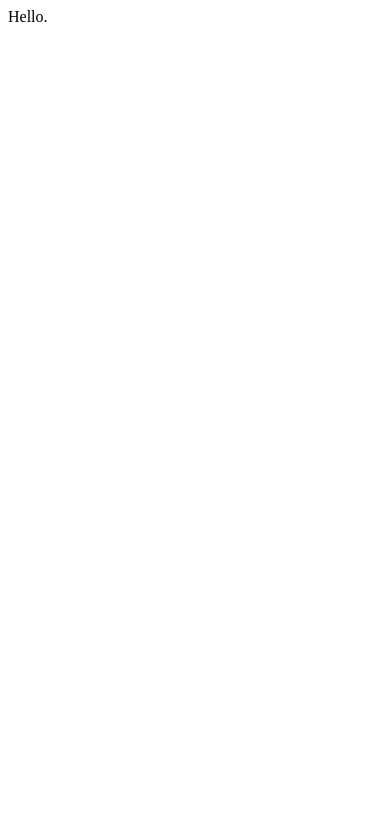
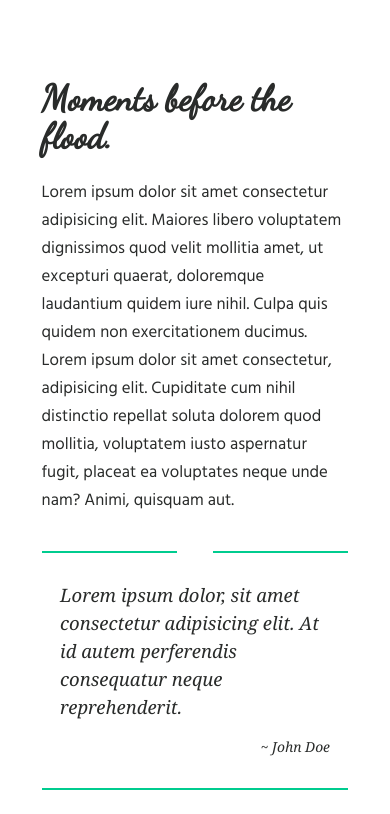
Before and after one commit to tomclaessens/tomclaessens.github.io, a plain HTML site: page index.html in a window 390 px wide. Shown: the top 814 px of the page. Drawn offline with nearby package versions, Linux system fonts and the light colour scheme.

Commit message:
moments before the flood.

```diff
--- a/index.html
+++ b/index.html
@@ -1 +1,151 @@
-Hello.
+<html lang="en">
+<head>
+	<meta charset="UTF-8">
+	<meta name="viewport" content="width=device-width, initial-scale=1.0">
+	<title>Hello.</title>
+	<script src="https://unpkg.com/ionicons@5.1.2/dist/ionicons.js"></script>
+	<link href="https://fonts.googleapis.com/css2?family=Dancing+Script&family=Hind&display=swap" rel="stylesheet">
+	<style>
+	body {
+		background-color: #fff;
+		color: #292b2a;
+		font-family: 'Hind', sans-serif;
+		font-size: 1.05rem;
+		line-height: 1.75rem;
+	}
+	p {
+		margin-bottom: 2.25rem;
+	}
+
+	h1, h2, h3 {
+		font-family: 'Dancing Script', cursive;
+	}
+
+	h1 {
+		font-size: 2.25rem;
+		line-height: 2.35rem;
+	}
+
+	.container {
+		max-width: 1030px;
+		padding: 0 6rem 3rem;
+		margin: 5rem auto 2rem;
+	}
+
+	blockquote {
+		border-left: 3px solid #00cc8f;
+		font-family: Georgia, 'Times New Roman', Times, serif;
+		font-style: italic;
+		margin: 0 0 2rem 0;
+		padding: 1em 2em;
+		position: relative;
+		transition: 0.2s border ease-in-out;
+		z-index: 0;
+	}
+	blockquote:before {
+		content: "";
+		position: absolute;
+		top: 50%;
+		left: -4px;
+		height: 2em;
+		background-color: #fff;
+		width: 5px;
+		margin-top: -1em;
+	}
+	blockquote:after {
+		content: "\f3fb";
+		font-size: 1.65rem;
+		position: absolute;
+		top: 50%;
+		left: -0.5em;
+		color: #00CC8F;
+		font-family: "Ionicons";
+		font-style: normal;
+		line-height: 1em;
+		text-align: center;
+		text-indent: -2px;
+		width: 1em;
+		margin-top: -0.5em;
+		transition: 0.2s all ease-in-out, 0.4s transform ease-in-out;
+	}
+
+	blockquote:active:after {
+		transform: rotateY(360deg);
+	}
+
+	blockquote cite {
+		display: block;
+		font-size: 0.75em;
+		line-height: 1.8em;
+		margin-top: 1em;
+	}
+
+	@media (max-width: 980px) {
+		.container {
+			max-width: 720px;
+			padding: 0 3em 3em;
+		}
+
+		blockquote {
+			font-size: 1.1em;
+			margin: 1.1em -2em;
+		}
+	}
+
+	@media (max-width: 767px) {
+		.container {
+			padding: 0 2em 3em;
+		}
+
+		blockquote {
+			border-top: 2px solid #00CC8F;
+			border-bottom: 2px solid #00CC8F;
+			border-left: none;
+			margin: 1.5em 0;
+			padding: 1.5em 1em;
+		}
+		blockquote:before {
+			left: 50%;
+			top: 0;
+			height: 4px;
+			margin-top: -3px;
+			margin-left: -1em;
+			width: 2em;
+		}
+		blockquote:after {
+			font-size: 1.5rem;
+			left: 50%;
+			top: 0;
+			margin-top: -0.5em;
+			margin-left: -0.5em;
+		}
+		blockquote cite {
+			text-align: right;
+		}
+	}
+	</style>
+</head>
+<body>
+	<div class="container">
+		<h1>Moments before the flood.</h1>
+		<p>
+			Lorem ipsum dolor sit amet consectetur adipisicing elit. Maiores libero voluptatem dignissimos quod velit mollitia amet, ut excepturi quaerat, doloremque laudantium quidem iure nihil. Culpa quis quidem non exercitationem ducimus.
+			Lorem ipsum dolor sit amet consectetur, adipisicing elit. Cupiditate cum nihil distinctio repellat soluta dolorem quod mollitia, voluptatem iusto aspernatur fugit, placeat ea voluptates neque unde nam? Animi, quisquam aut.
+		</p>
+		<blockquote class="">
+			Lorem ipsum dolor, sit amet consectetur adipisicing elit. At id autem perferendis consequatur neque reprehenderit.
+			<cite>~ John Doe</cite>
+		</blockquote>
+		<p>
+			Lorem ipsum dolor sit amet consectetur adipisicing elit. Maiores libero voluptatem dignissimos quod velit mollitia amet, ut excepturi quaerat, doloremque laudantium quidem iure nihil. Culpa quis quidem non exercitationem ducimus.
+			Lorem ipsum dolor sit amet consectetur, adipisicing elit. Cupiditate cum nihil distinctio repellat soluta dolorem quod mollitia, voluptatem iusto aspernatur fugit, placeat ea voluptates neque unde nam? Animi, quisquam aut.
+			Lorem ipsum dolor sit amet consectetur adipisicing elit. Explicabo facere optio beatae, quidem eum, corporis totam saepe provident quia odit in, culpa illo assumenda laudantium consequuntur recusandae nihil molestias fugiat.
+			Lorem ipsum dolor sit amet consectetur adipisicing elit. Quasi veritatis hic amet voluptatibus autem deleniti quis, asperiores dolorem, alias, aperiam sapiente ipsa eius voluptatum! Id reprehenderit sapiente excepturi vitae voluptatum.
+		</p>
+		<p>
+			Lorem ipsum dolor sit amet consectetur adipisicing elit. Magni, in magnam quaerat neque quis reiciendis rerum voluptatum saepe obcaecati, sunt minima accusantium dolor eos ad enim, earum quam veritatis doloremque!
+			Lorem ipsum dolor sit, amet consectetur adipisicing elit. Officiis doloremque perspiciatis, consectetur illum amet dolores modi, eos eum ipsa, quibusdam magni excepturi. Aperiam autem officiis rerum veniam repellat, ratione nulla.
+		</p>
+	</div>
+</body>
+</html>
```
